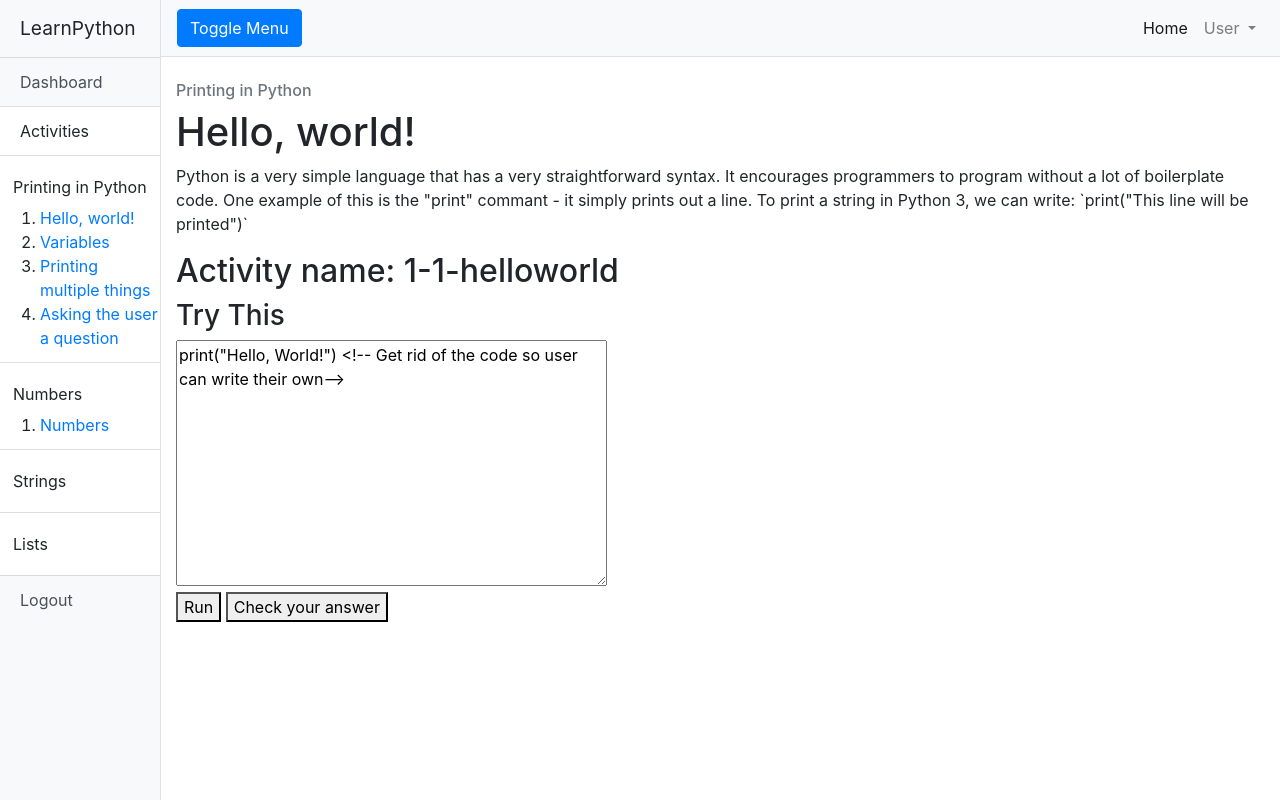
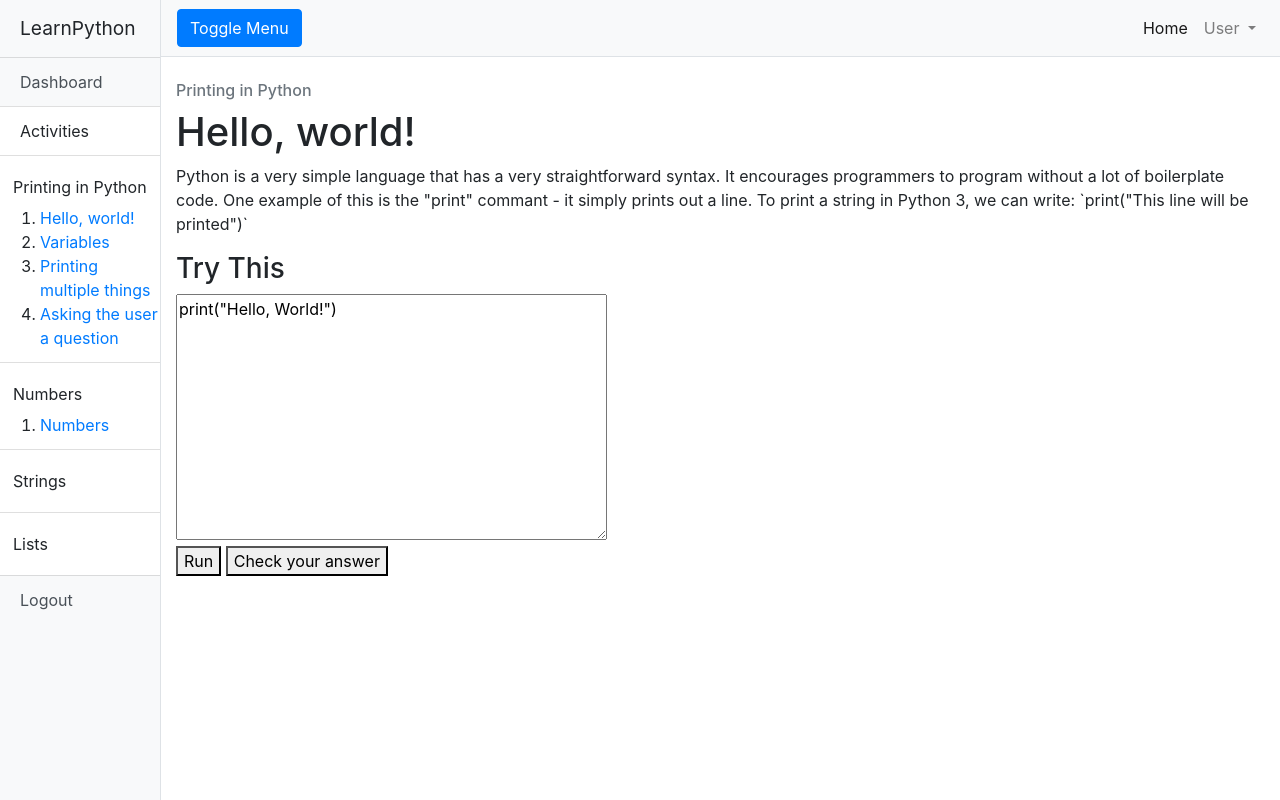
Before and after one commit to mrblue6ix/CITS3403Project, a Flask app: page /learn/1-printing/1-1-helloworld in a window 1280 px wide. Run offline with Flask 2, Linux system fonts and the light colour scheme; a user stored in the database is signed in; data comes from the database, SQL or seed files in the repository; both versions use the stored data as it was after the commit; some libraries are stand-ins or nearby versions.

Commit message:
fixed activity javascript

```diff
--- a/app/templates/activity.html
+++ b/app/templates/activity.html
@@ -15,7 +15,6 @@
   <h6 class="mt-4 text-muted">{{module.title}}</h6 >
   <h1>{{activity.title}}</h1>
   <p>{{activity.prompt}}</p>
-  <h2>Activity name: {{activity.name}}</h2>
 
   <script type="text/javascript">
     // output functions are configurable.  This one just appends some text
@@ -40,7 +39,7 @@
        var mypre = document.getElementById("output");
        mypre.innerHTML = '';
        Sk.pre = "output";
-       Sk.configure({output:outf, read:builtinRead});
+       Sk.configure({output:outf, read:builtinRead, __future__:Sk.python3});
        (Sk.TurtleGraphics || (Sk.TurtleGraphics = {})).target = 'mycanvas';
        var myPromise = Sk.misceval.asyncToPromise(function() {
            return Sk.importMainWithBody("<stdin>", false, prog, true);
@@ -56,7 +55,7 @@
 
     <h3>Try This</h3>
     <form>
-    <textarea id="yourcode" cols="40" rows="10">print("Hello, World!") <!-- Get rid of the code so user can write their own-->
+    <textarea id="yourcode" cols="40" rows="10">print("Hello, World!")
     </textarea><br />
     <button type="button" onclick="runit()">Run</button>
     <button type="button" onclick="checkAns()">Check your answer</button>
@@ -67,7 +66,7 @@
 
     <script type="text/javascript">
     function checkAns() {
-        var userans = document.getElementById("output").innerHTML;
+        var userans = $.trim($("#output").html())
         if(userans == "Hello, World!"){ //This if statement doesn't work, I can't tell why.
           window.alert("Good Job, go to the next activity");
           //button here on the alrert to go to next activity???
```
Also changed, not shown: app.db.
